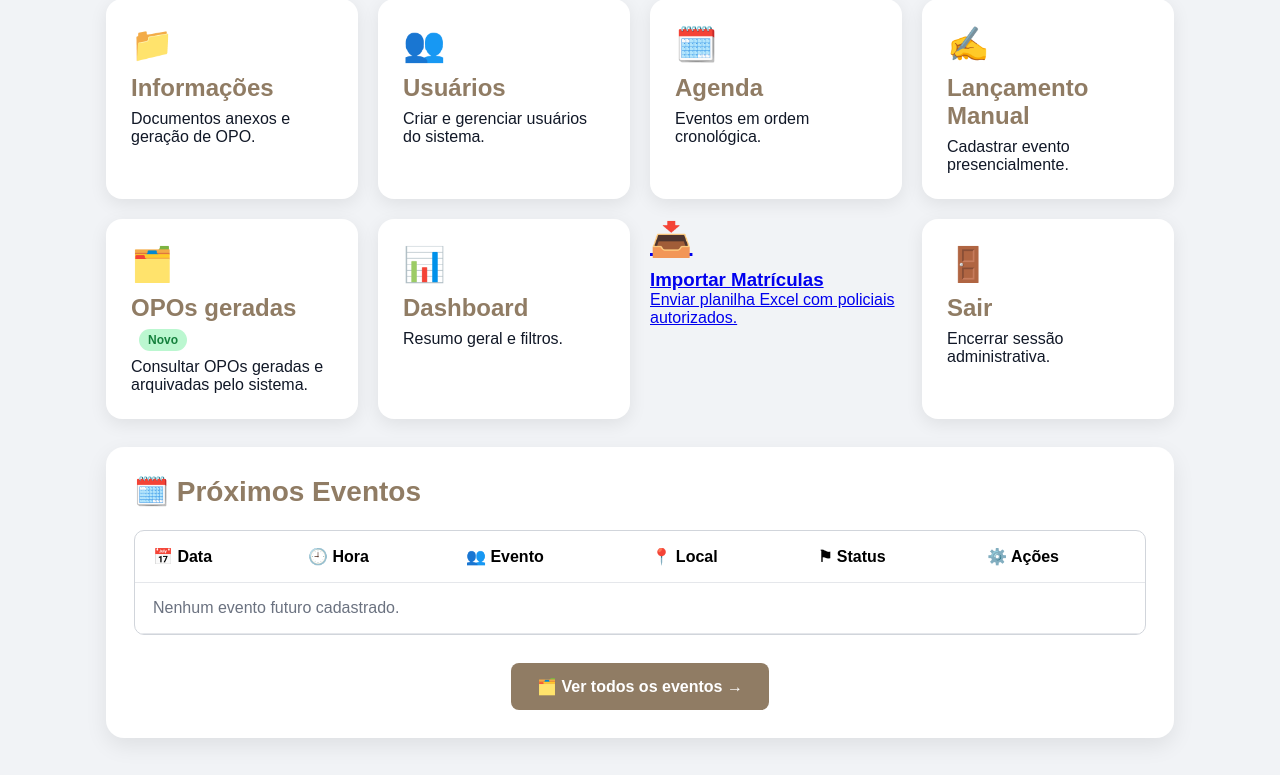
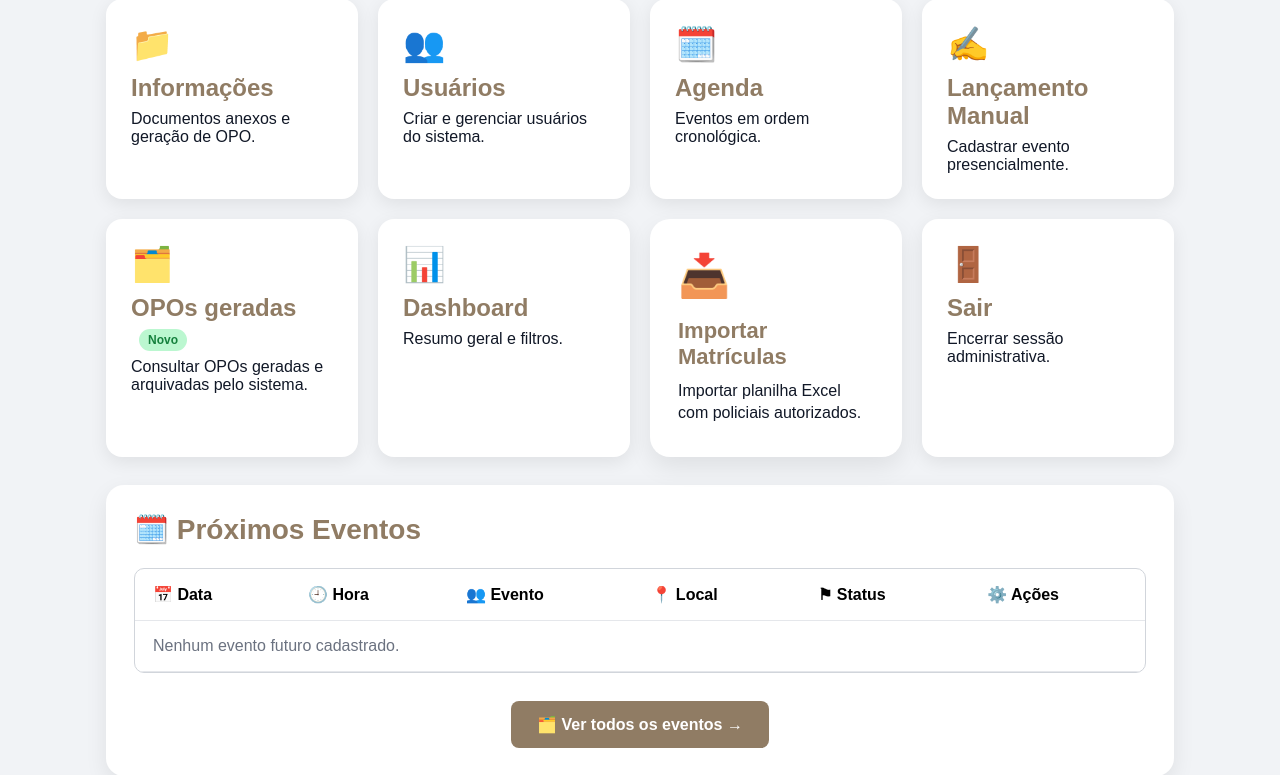
Before and after one commit to Lvieira82/siev95.3, a Django app: page /painel/ in a window 1280 px wide. Shown: the part 218-993 px from the top of the page. Run offline with Django 5.2, Linux system fonts and the light colour scheme; a user stored in the database is signed in; data comes from the database, SQL or seed files in the repository; data that the repository does not hold is empty.

Commit message:
botão personalizado

```diff
--- a/templates/gestao/painel_gestao.html
+++ b/templates/gestao/painel_gestao.html
@@ -7,6 +7,42 @@ Painel de Gestão
 {% block content %}
 
 <style>
+.card-menu{
+    background:#fff;
+    border-radius:20px;
+    padding:32px 28px;
+    text-decoration:none;
+    color:inherit;
+    box-shadow:0 10px 25px rgba(0,0,0,.08);
+    transition:.25s;
+    display:flex;
+    flex-direction:column;
+    justify-content:center;
+    min-height:205px;
+}
+
+.card-menu:hover{
+    transform:translateY(-5px);
+    box-shadow:0 15px 30px rgba(0,0,0,.15);
+}
+
+.card-menu .icone{
+    font-size:42px;
+    margin-bottom:18px;
+}
+
+.card-menu h3{
+    font-size:22px;
+    color:#907C64;
+    margin-bottom:10px;
+    font-weight:700;
+}
+
+.card-menu p{
+    color:#111827;
+    font-size:16px;
+    line-height:1.4;
+}
 .painel{
     max-width:1100px;
     margin:30px auto;
@@ -303,10 +339,18 @@ Painel de Gestão
             <h2>Dashboard</h2>
             <p>Resumo geral e filtros.</p>
         </a>
-        <a href="{% url 'importar_matriculas_painel' %}" class="card-opcao">
-            <div class="icone">📥</div>
+        <a href="{% url 'importar_matriculas_painel' %}" class="card-menu">
+
+            <div class="icone">
+                📥
+            </div>
+
             <h3>Importar Matrículas</h3>
-            <p>Enviar planilha Excel com policiais autorizados.</p>
+
+            <p>
+                Importar planilha Excel com policiais autorizados.
+            </p>
+
         </a>
 
         <a href="{% url 'logout_gestao' %}" class="card">
```
